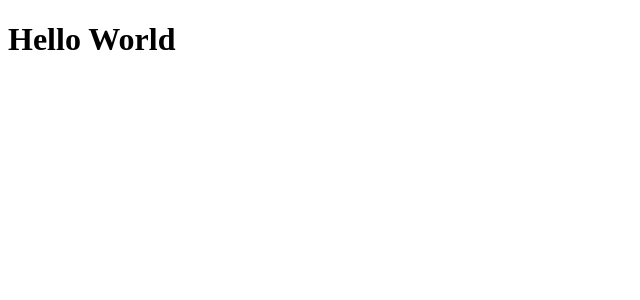
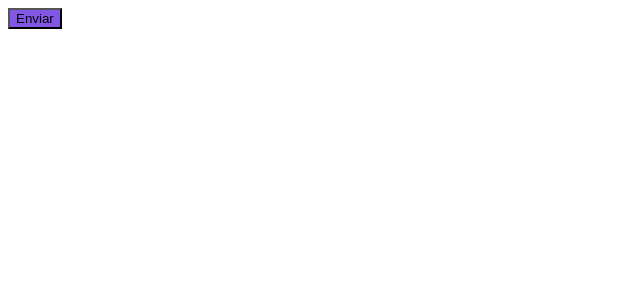
Before and after one commit to antonioRenato/Ignite-Shop, a Next.js app: page / in a window 1280 px wide. Shown: the top 300 px of the page, without its empty margins (0-640 px from the left). Built offline with nearby package versions, Linux system fonts and the light colour scheme.

Commit message:
start to use stitches to configure css

```diff
--- a/package.json
+++ b/package.json
@@ -9,6 +9,7 @@
     "lint": "next lint"
   },
   "dependencies": {
+    "@stitches/react": "^1.2.8",
     "@types/react-dom": "18.0.11",
     "eslint": "8.37.0",
     "eslint-config-next": "13.2.4",
--- a/src/pages/index.tsx
+++ b/src/pages/index.tsx
@@ -1,5 +1,11 @@
+import { styled } from '../styles'
+
+const Button = styled('button', {
+  backgroundColor: '$rocketseat'
+})
+
 export default function Home() {
   return (
-    <h1>Hello World</h1>
+    <Button>Enviar</Button>
   )
 }
--- /dev/null
+++ b/src/styles/index.ts
@@ -0,0 +1,9 @@
+import { createStitches } from '@stitches/react'
+
+export const {config, styled, globalCss, keyframes, css, getCssText, theme, createTheme} = createStitches({
+  theme: {
+    colors: {
+      rocketseat: '#8257e6',
+    }
+  }
+})
```
Also changed, not shown: 1 other file (tests, documents, lock files or other folders).
